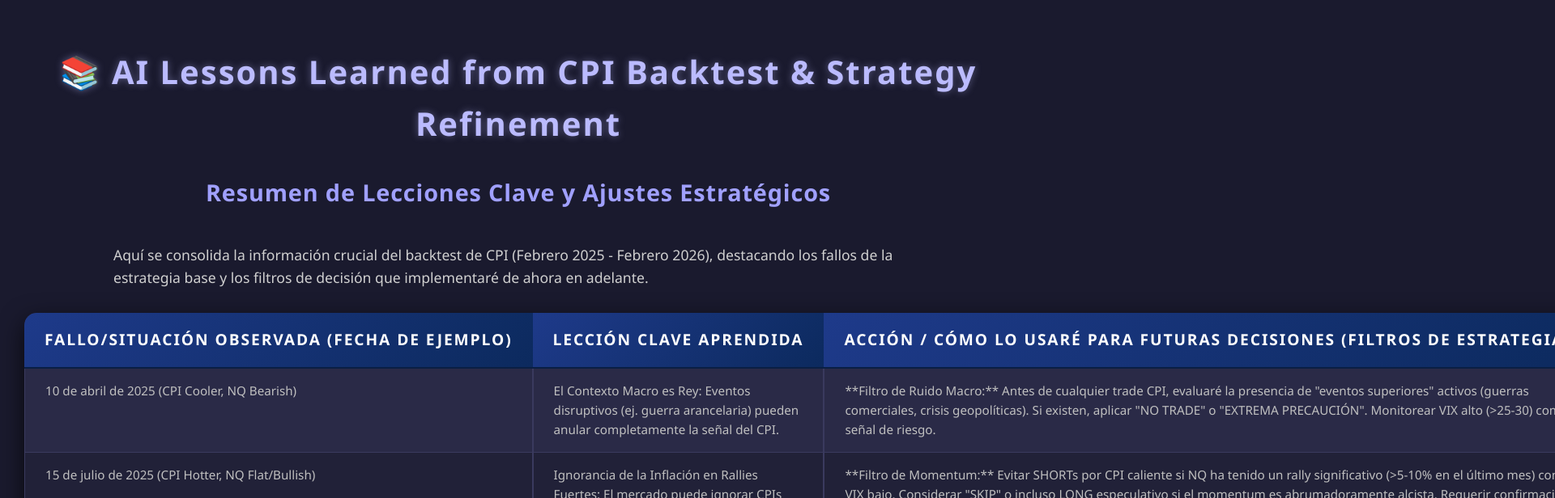
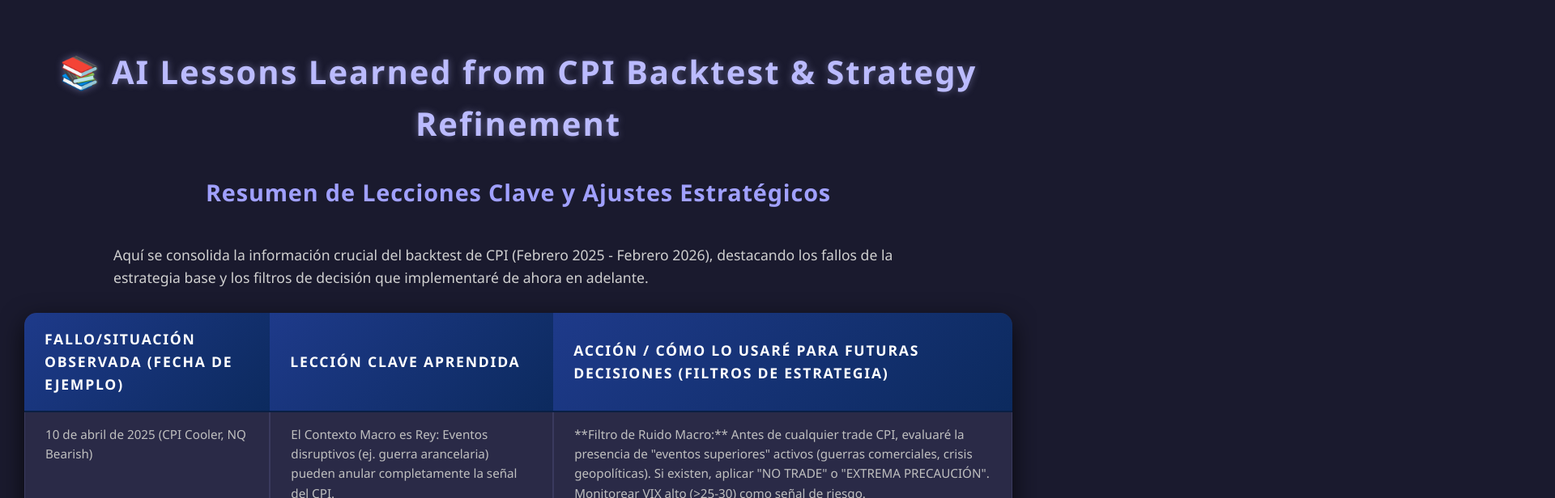
Before and after one commit to germancin/system-claw, a plain HTML site: page memory_CPI/cpi-strategy-refinement-table-styled.html in a window 1280 px wide. Shown: the top 616 px of the page at 81% size, 1920 px wide, since content can reach past the window. Drawn offline with Linux system fonts and the light colour scheme.

Commit message:
Improve table fluidity and responsiveness

```diff
--- a/memory_CPI/cpi-strategy-refinement-table-styled.html
+++ b/memory_CPI/cpi-strategy-refinement-table-styled.html
@@ -66,9 +66,10 @@
             /* Borde inferior para separar cabecera */
             text-transform: uppercase;
             letter-spacing: 0.1em;
-            font-size: 1.2em;
-            white-space: nowrap;
-            /* Evita que el texto del header se rompa */
+            font-size: 1.1em;
+            /* Se permite que el texto se ajuste para que la tabla sea fluida */
+            white-space: normal;
+            word-wrap: break-word;
         }
 
         th:first-child {
@@ -91,6 +92,7 @@
             color: #c0c0c0;
             /* Texto de contenido más claro */
             font-size: 0.95em;
+            word-break: break-word;
         }
 
         tbody tr:nth-child(even) {
```
